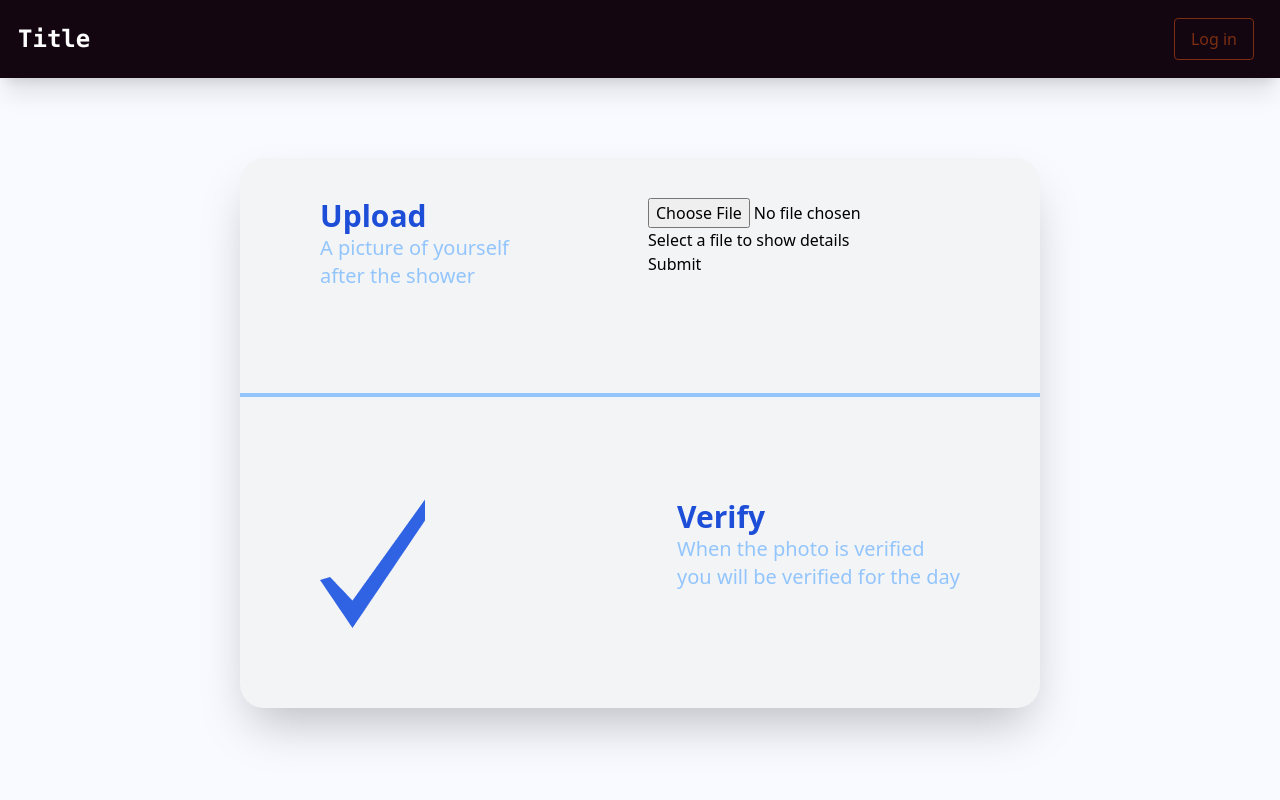
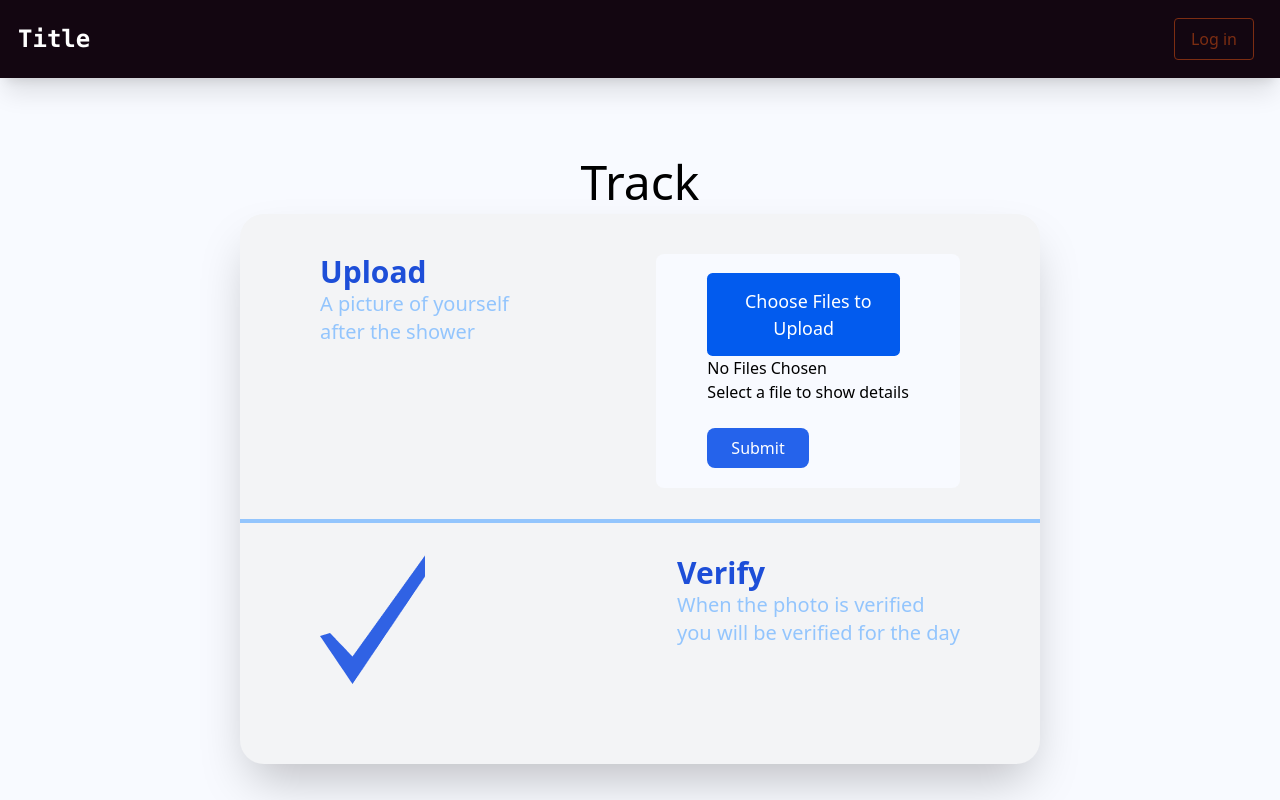
Before and after one commit to edisonqu/jamhacks-7, a React (Create React App) app: page /track in a window 1280 px wide. Built offline with nearby package versions, Linux system fonts and the light colour scheme.

Commit message:
updated track/upload page

```diff
--- a/src/pages/Track.js
+++ b/src/pages/Track.js
@@ -1,6 +1,7 @@
 import React from 'react'
 import { useState } from 'react'
 import Check from '../pictures/check.png'
+import './page-styles/Track.css'
 
 const Track = () => {
     const [selectedFile, setSelectedFile] = useState();
@@ -16,15 +17,22 @@ const Track = () => {
 
   return (
     <div>
-        <div className='bg-gray-100 mx-60 mt-20 rounded-3xl flex flex-col justify-between shadow-2xl' style={{ height: 550}}>
+        <h1 className='text-center text-5xl mb-2 mt-20'>Track</h1>
+        <div className='bg-gray-100 mx-60 rounded-3xl flex flex-col justify-between shadow-2xl' style={{ height: 550}}>
             <div className='flex justify-between mx-20 mt-10'>
                 <div>
                     <h1 className='text-3xl text-blue-700 font-semibold'>Upload</h1>
                     <h2 className='text-blue-300 text-xl'>A picture of yourself <br /> after the shower</h2>
                 </div>
                 <div>
-
-                    <input type="file" name="file" onChange={changeHandler} />
+                    <div className='upload-container'>
+                        <input type="file" name="file" id="file-input" onChange={changeHandler} />
+                        <label for="file-input">
+                            <i class="fa-solid fa-arrow-up-from-bracket"></i>
+                            &nbsp; Choose Files to Upload
+                        </label>
+                        <div id="num-of-files">No Files Chosen</div>
+                        <ul id="files-list"></ul>
                         {isFilePicked ? (
                             <div>
                                 <p>Filename: {selectedFile.name}</p>
@@ -38,8 +46,11 @@ const Track = () => {
                         ) : (
                             <p>Select a file to show details</p>
                         )}
+
+                        <button className='bg-blue-600 rounded-lg py-2 px-6 text-white mt-6' onClick={handleSubmission}>Submit</button>
+                    </div>
 			<div>
-				<button onClick={handleSubmission}>Submit</button>
+
 			</div>
                 </div>
             </div>
--- /dev/null
+++ b/src/pages/page-styles/Track.css
@@ -0,0 +1,32 @@
+.upload-container {
+    background-color: #f8faff;
+    width: 100%;
+    max-width: 40.37em;
+    position: relative;
+    padding-top: 1.2em;
+    padding-left: 3.2em;
+    padding-right: 3.2em;
+    padding-bottom: 1.2em;
+    border-radius: 0.5em;
+    box-shadow: 0 1.25em 2.10em rbg(1, 28, 71, 0.3);
+}
+
+input[type="file"] {
+    display: none;
+}
+
+label {
+    color: white;
+    display: block;
+    position: relative;
+    background-color: #025bee;
+    font-size: 1.12em;
+    font-weight: 500;
+    text-align: center;
+    width: 10.75em;
+    padding: .82em 0;
+    border-radius: 0.31em;
+    border-radius: 0.31em;
+    cursor: pointer;
+
+}
```
Lines whose indentation alone changed are shown as unchanged.
